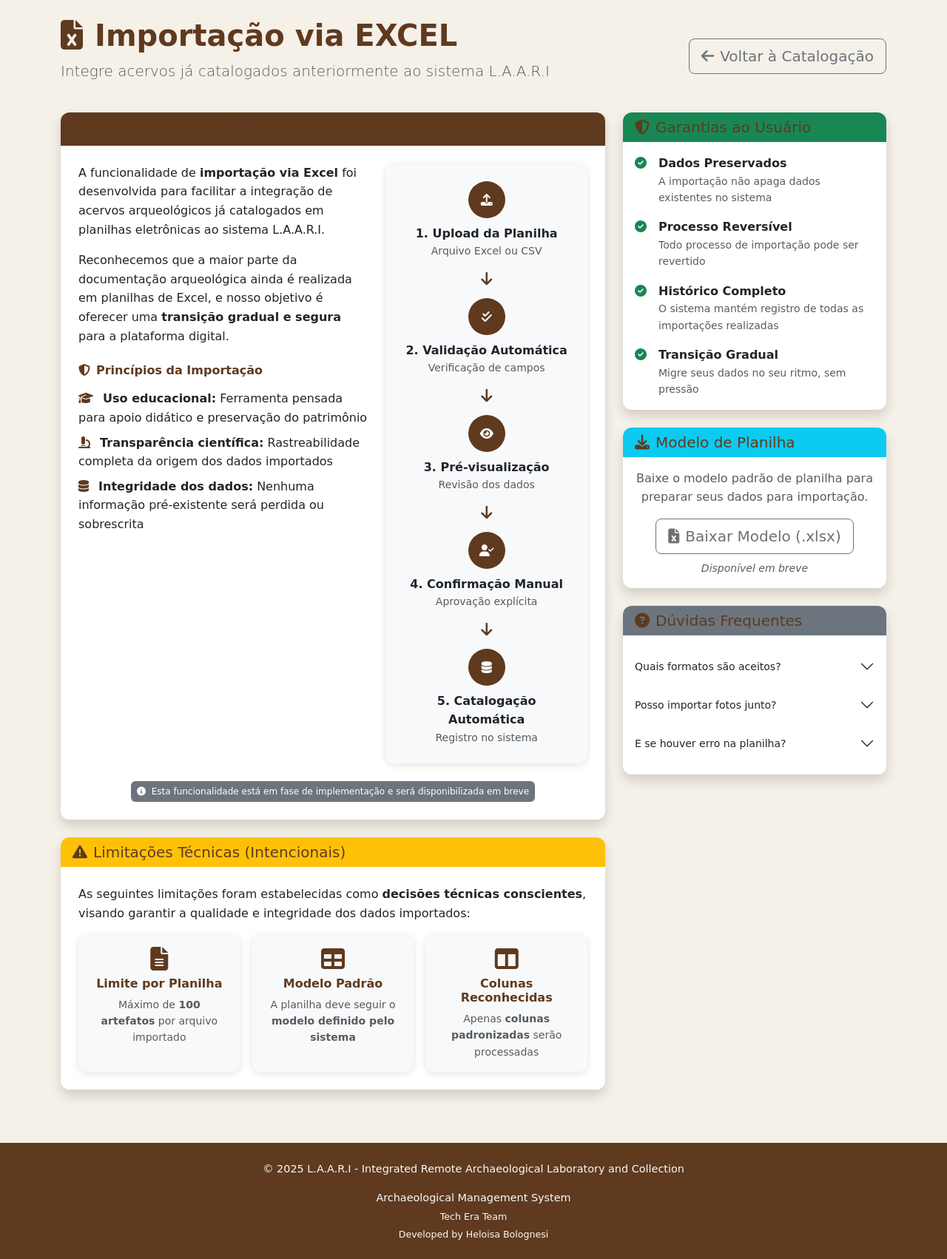
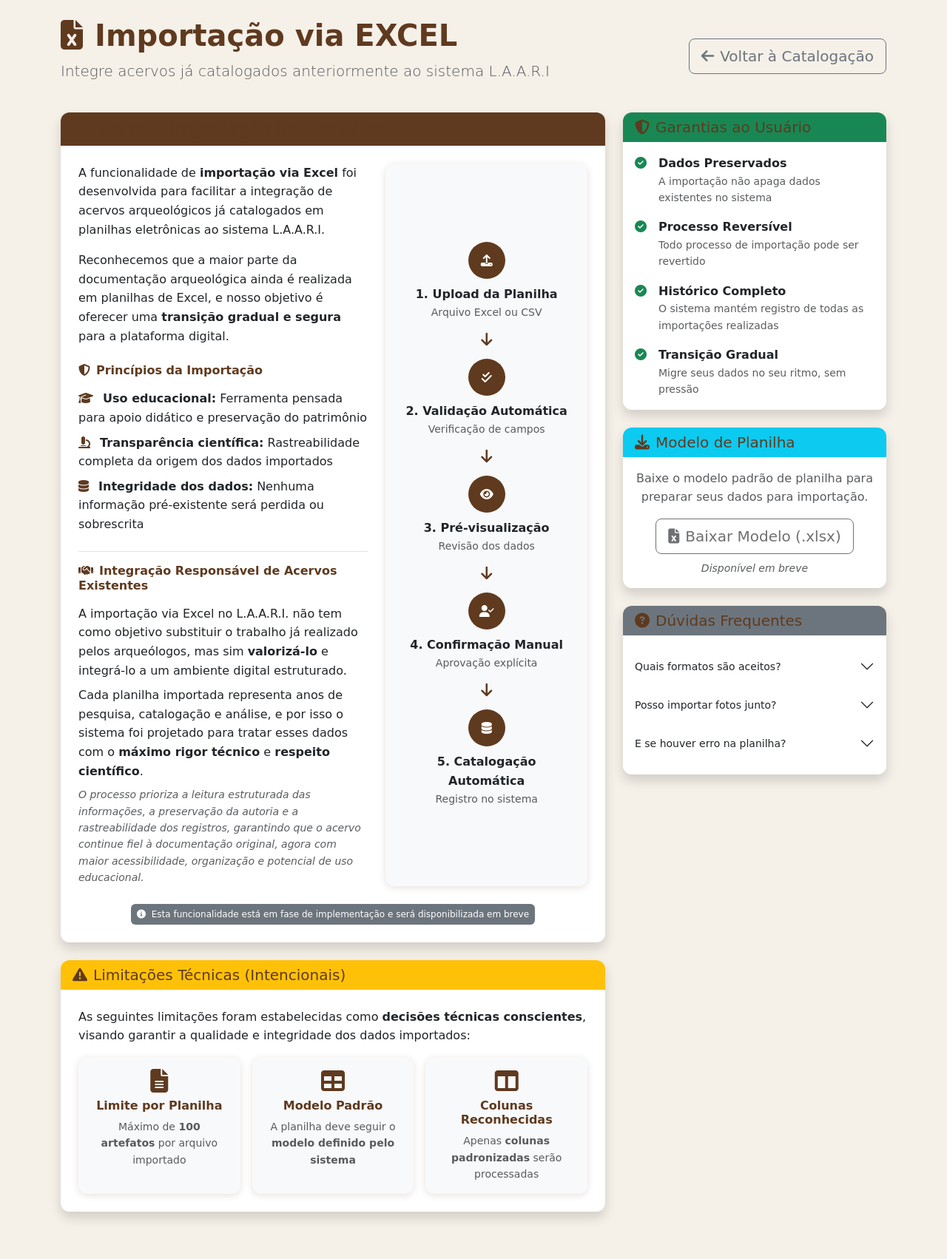
Before and after one commit to heloisabolognesi/teste22, a Python web app: template templates/importacao_excel.html in a window 1280 px wide. Shown: the top 1702 px of the page at 74% size. Run offline with Jinja, Linux system fonts and the light colour scheme; the template is opened without the code that fills it, so the values that code supplies are empty; some web fonts are replaced.

Commit message:
Add explanatory text about responsible data integration
Add a new explanatory text block to the Excel import page, below the "Import Principles" section, emphasizing respect for archaeologists' work and scientific rigor.

Replit-Commit-Author: Agent
Replit-Commit-Session-Id: 91bfc21d-135f-4f37-bb75-e9b5d890c340
Replit-Commit-Checkpoint-Type: full_checkpoint
Replit-Commit-Event-Id: 6b2eb691-8373-47ae-b32a-17786b800ac0
Replit-Commit-Screenshot-Url: https://storage.googleapis.com/screenshot-production-us-central1/86f88c59-1b27-4410-98b4-2d7b6d49d99b/91bfc21d-135f-4f37-bb75-e9b5d890c340/Rb8QAoY

```diff
--- a/templates/importacao_excel.html
+++ b/templates/importacao_excel.html
@@ -54,6 +54,26 @@
                                 <strong>Integridade dos dados:</strong> Nenhuma informação pré-existente será perdida ou sobrescrita
                             </li>
                         </ul>
+
+                        <div class="mt-4 pt-3 border-top">
+                            <h6 class="fw-bold mb-3">
+                                <i class="fas fa-handshake text-archaeological me-2"></i>Integração Responsável de Acervos Existentes
+                            </h6>
+                            <p class="mb-2">
+                                A importação via Excel no L.A.A.R.I. não tem como objetivo substituir o trabalho já realizado
+                                pelos arqueólogos, mas sim <strong>valorizá-lo</strong> e integrá-lo a um ambiente digital estruturado.
+                            </p>
+                            <p class="mb-2">
+                                Cada planilha importada representa anos de pesquisa, catalogação e análise, e por isso o sistema
+                                foi projetado para tratar esses dados com o <strong>máximo rigor técnico</strong> e
+                                <strong>respeito científico</strong>.
+                            </p>
+                            <p class="mb-0 text-muted small">
+                                <em>O processo prioriza a leitura estruturada das informações, a preservação da autoria e a
+                                rastreabilidade dos registros, garantindo que o acervo continue fiel à documentação original,
+                                agora com maior acessibilidade, organização e potencial de uso educacional.</em>
+                            </p>
+                        </div>
                     </div>
 
                     <div class="col-md-5">
```
Also changed, not shown: attached_assets/image_1767365592552.png (added).
